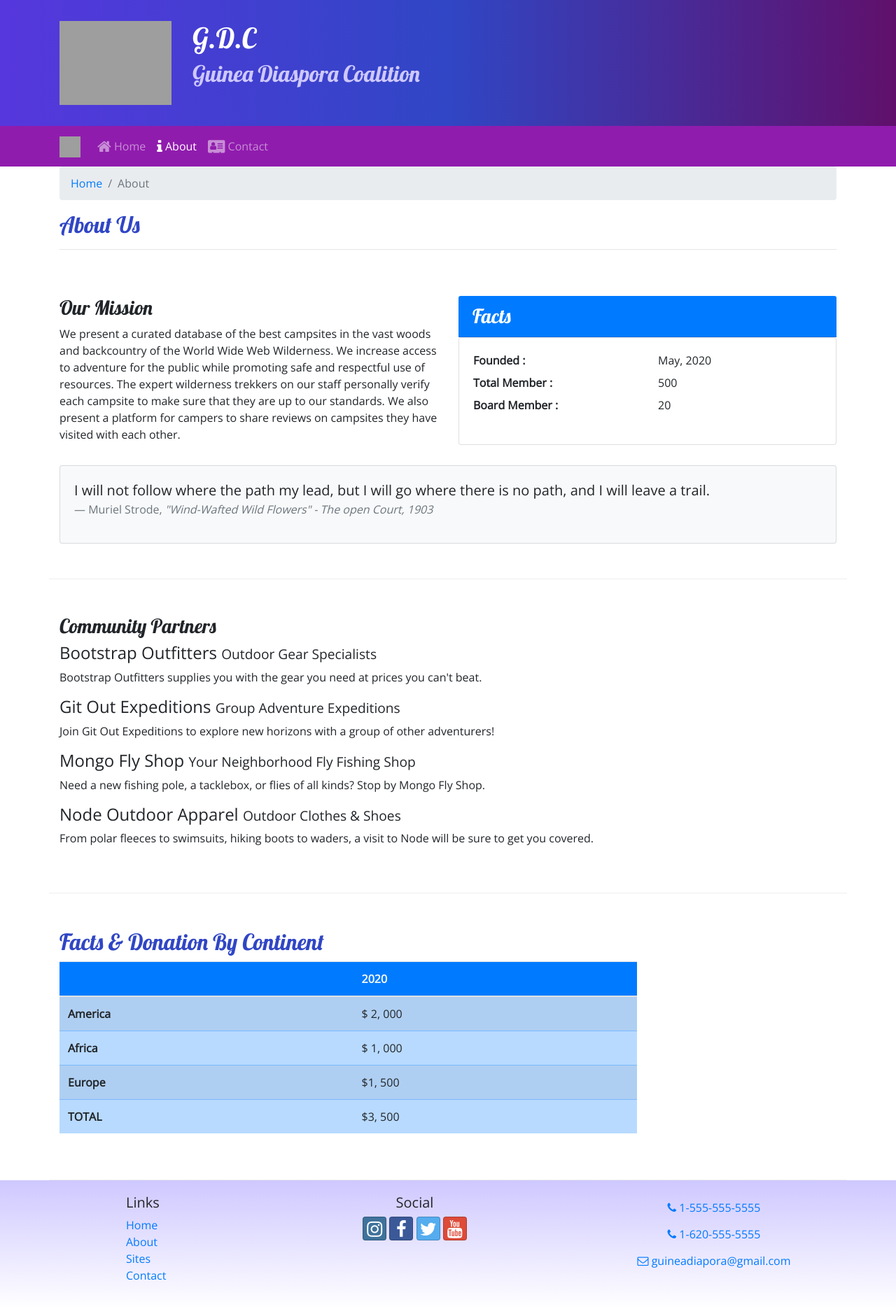
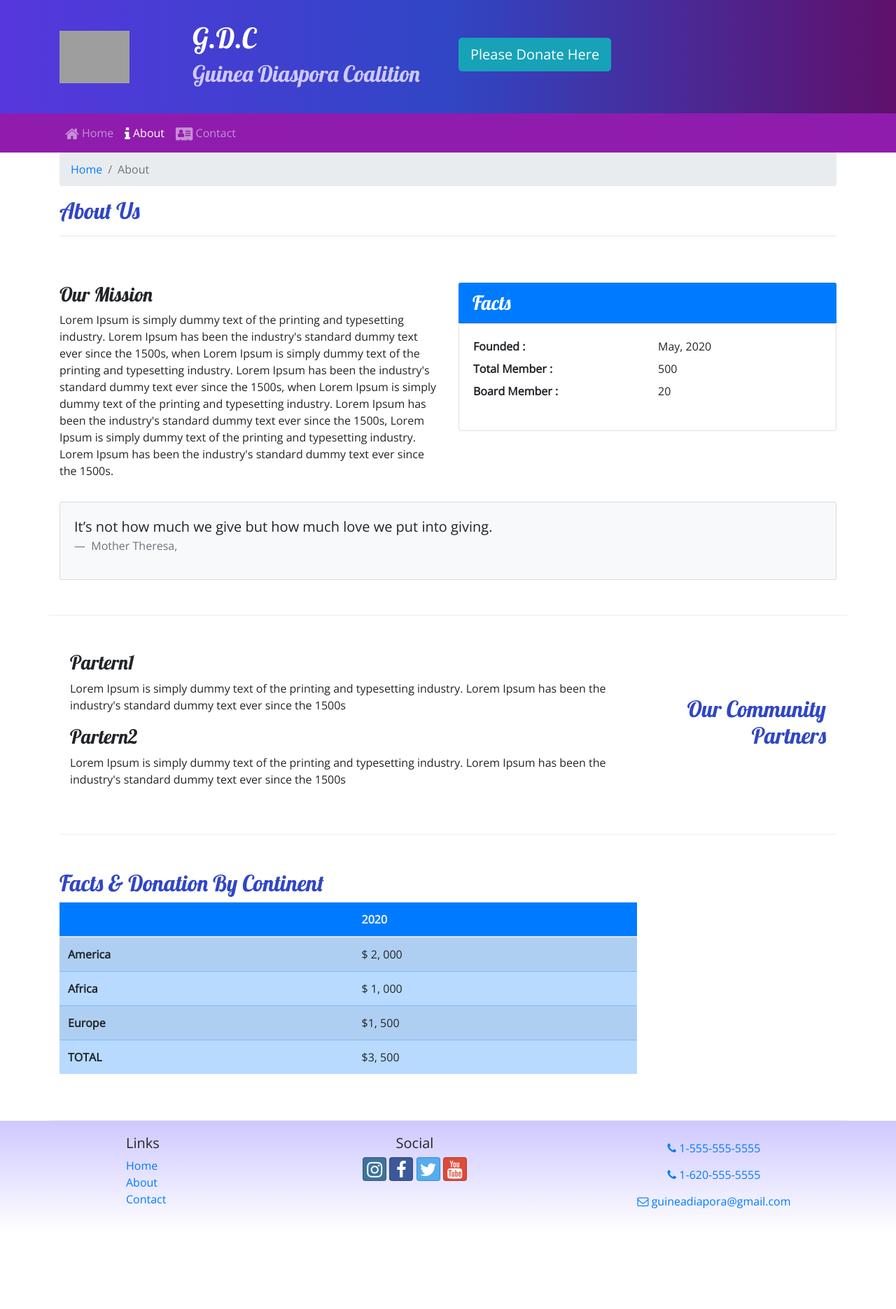
Before and after one commit to fms294/coalition_website, a Django app: page /about/ in a window 1280 px wide. Shown: the whole page at 70% size. After the commit the page ends 1727 px from the top, so only its background shows below. Run offline with Django 3.2, Linux system fonts and the light colour scheme; some libraries are stand-ins or nearby versions; grey boxes are pictures that could not be loaded.

Commit message:
Reorganize simple pages and give some data

```diff
--- a/pages/templates/aboutus.html
+++ b/pages/templates/aboutus.html
@@ -8,7 +8,7 @@
     {% block content%}
     <nav class="navbar navbar-dark navbar-expand-sm sticky-top">
             <div class="container">
-                <a class="navbar-brand" href="index.html"><img src="img/logo.png" height="30" width="30"></a>
+<!--                <a class="navbar-brand" href="index.html"><img src="img/logo.png" height="30" width="30"></a>-->
                 <button class="navbar-toggler" type="button" data-toggle="collapse" data-target="#nucampNavbar">
                     <span class="navbar-toggler-icon"></span>
                 </button>
@@ -38,7 +38,7 @@
         <div class="row row-content">
                 <div class="col col-sm-6">
                     <h3>Our Mission</h3>
-                    <p>We present a curated database of the best campsites in the vast woods and backcountry of the World Wide Web Wilderness. We increase access to adventure for the public while promoting safe and respectful use of resources. The expert wilderness trekkers on our staff personally verify each campsite to make sure that they are up to our standards. We also present a platform for campers to share reviews on campsites they have visited with each other.</p>
+                    <p>Lorem Ipsum is simply dummy text of the printing and typesetting industry. Lorem Ipsum has been the industry's standard dummy text ever since the 1500s, when Lorem Ipsum is simply dummy text of the printing and typesetting industry. Lorem Ipsum has been the industry's standard dummy text ever since the 1500s, when Lorem Ipsum is simply dummy text of the printing and typesetting industry. Lorem Ipsum has been the industry's standard dummy text ever since the 1500s, Lorem Ipsum is simply dummy text of the printing and typesetting industry. Lorem Ipsum has been the industry's standard dummy text ever since the 1500s.</p>
                 </div>
                 <div class="col-sm-6">
                     <h3 class="card-header bg-primary text-white">Facts</h3>
@@ -59,11 +59,8 @@
                 <div class="col">
                     <div class="card bg-light mt-3">
                         <blockquote class="blockquote card-body">
-                            <p class="mb-0">I will not follow where the path my lead, but I will go where there is no path, and I will leave a trail.</p>
-                            <footer class="blockquote-footer">Muriel Strode,
-                                <cite title="Source Title"> "Wind-Wafted Wild Flowers" -
-                                    The open Court, 1903
-                                </cite>
+                            <p class="mb-0">It’s not how much we give but how much love we put into giving.</p>
+                            <footer class="blockquote-footer"> Mother Theresa,
                             </footer>
                         </blockquote>
                     </div>
@@ -71,18 +68,22 @@
                 </div>
         </div>
 
-        <div class="row row-content">
-            <div class="col">
+        <div class="container">
+            <div class="row row-content align-items-center">
+                <div class="col-sm-4 order-sm-last col-md-3">
+                    <h2 class="text-sm-right">Our Community Partners</h2>
+                </div>
+                <div class="col">
+                    <div class="media">
+                        <div class="media-body align-self-center">
+                            <h3>Partern1</h3>
+                            <p class="d-none d-sm-block">Lorem Ipsum is simply dummy text of the printing and typesetting industry. Lorem Ipsum has been the industry's standard dummy text ever since the 1500s</p>
 
-                <h3>Community Partners</h3>
-                <h4>Bootstrap Outfitters <small>Outdoor Gear Specialists</small></h4>
-                <p class="d-none d-sm-block">Bootstrap Outfitters supplies you with the gear you need at prices you can't beat.</p>
-                <h4>Git Out Expeditions <small>Group Adventure Expeditions</small></h4>
-                <p class="d-none d-sm-block">Join Git Out Expeditions to explore new horizons with a group of other adventurers!</p>
-                <h4>Mongo Fly Shop <small>Your Neighborhood Fly Fishing Shop</small></h4>
-                <p class="d-none d-sm-block">Need a new fishing pole, a tacklebox, or flies of all kinds? Stop by Mongo Fly Shop.</p>
-                <h4>Node Outdoor Apparel <small>Outdoor Clothes & Shoes</small></h4>
-                <p class="d-none d-sm-block">From polar fleeces to swimsuits, hiking boots to waders, a visit to Node will be sure to get you covered.</p>
+                            <h3>Partern2</h3>
+                            <p class="d-none d-sm-block">Lorem Ipsum is simply dummy text of the printing and typesetting industry. Lorem Ipsum has been the industry's standard dummy text ever since the 1500s</p>
+                        </div>
+                    </div>
+                </div>
             </div>
         </div>
         <div class="row row-content">
--- a/pages/templates/base.html
+++ b/pages/templates/base.html
@@ -24,15 +24,20 @@
         <div class="container">
             <div class="row">
                 <div class="col-4 col-sm-3 col-md-2 align-self-center">
-                    <img src="img/logo.png" class="img-fluid" alt="logo image">
+                    <img src="{% static "img/logo.jpg" %}" class="img-fluid" alt="logo image" height="100" width="100">
+<!--                <img src="img/logo.png" class="img-fluid" alt="logo image">-->
                 </div>
                 <div class="col ">
                     <h1>G.D.C</h1>
                     <h2>Guinea Diaspora Coalition</h2>
                 </div>
+                <div class="col-12 col-md-3 col-xl-6 align-self-right">
+                    <a class="btn btn-lg  btn-info mt-4" href="https://www.paypal.com/signin?returnUri=https%3A%2F%2Fwww.paypal.com%2Fcgi-bin%2Fwebscr%3fcmd%3d_account">Please Donate Here</a>
+                </div>
            </div>
         </div>
         </header>
+
         {% block content %}
 
         {% endblock %}
@@ -44,7 +49,6 @@
                         <ul class="list-unstyled">
                             <li><a href="{% url 'index' %}">Home</a></li>
                             <li><a href="{% url 'about' %}">About</a></li>
-                            <li><a href="#">Sites</a></li>
                             <li><a href="{% url 'contact' %}">Contact</a></li>
                         </ul>
                     </div>
@@ -53,7 +57,7 @@
                         <a class="btn btn-social-icon btn-instagram" href="http://instagram.com/"> <i class="fa fa-instagram"></i></a>
                         <a class="btn btn-social-icon btn-facebook" href="http://facebook.com/"><i class="fa fa-facebook"></i></a>
                         <a class="btn btn-social-icon btn-twitter" href="http://twitter.com/"><i class="fa fa-twitter"></i></a>
-                        <a class="btn btn-social-icon btn-google" href="http://youtube.com/"><i class="fa fa-youtube"></i></a>
+                        <a class="btn btn-social-icon btn-google" href="https://www.youtube.com/watch?v=m18EorQgA_8"><i class="fa fa-youtube"></i></a>
                 </div>
                 <div class="col-sm-4 text-center">
                     <a role="button" class="btn btn-link" href="tel:+555555555"><i class="fa fa-phone"></i> 1-555-555-5555</a><br>
```
Also changed, not shown: guinea_coalition/settings.py (+9 -5 lines), pages/templates/contact.html (+8 -8 lines), pages/templates/index.html (+15 -25 lines).
